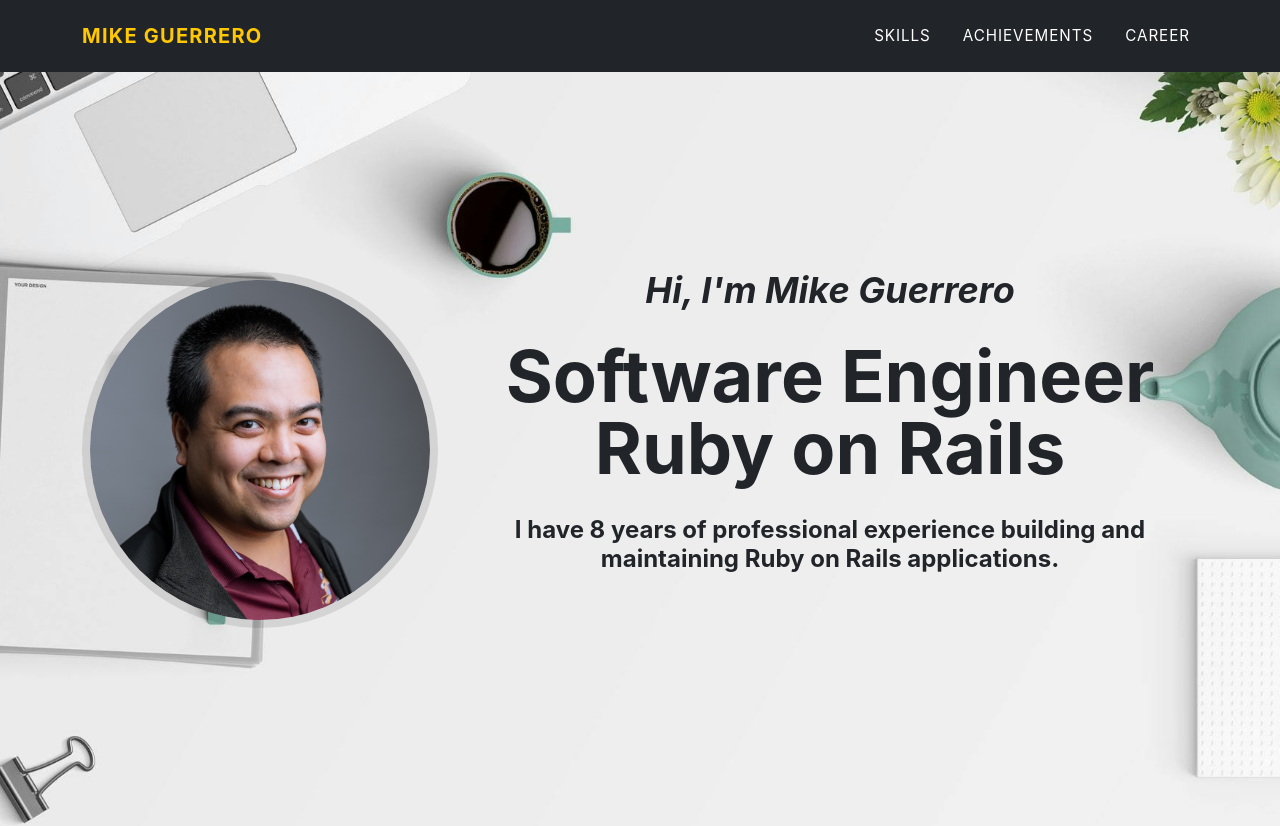
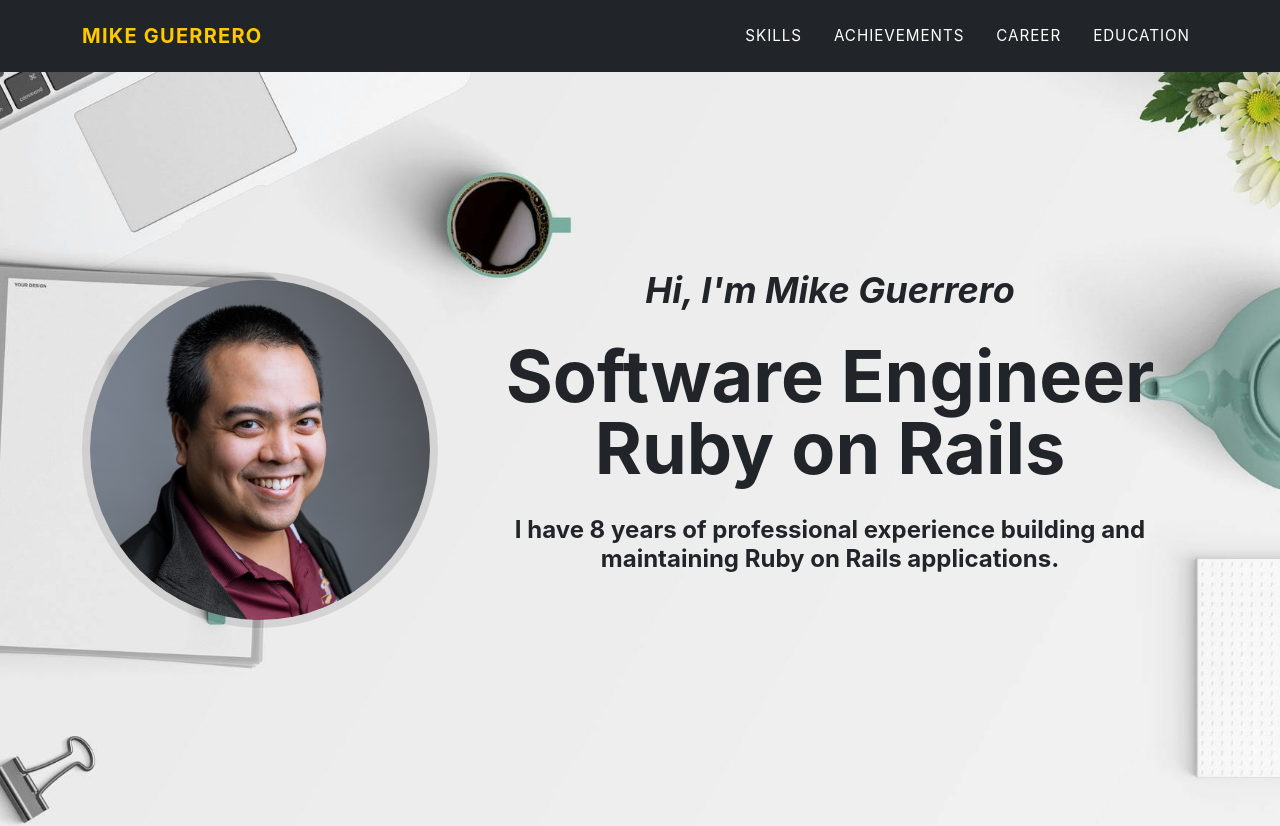
Before and after one commit to mguerrero8816/portfolio-front, a React (Create React App) app: page / in a window 1280 px wide. Shown: the top 826 px of the page. Built offline with nearby package versions, Linux system fonts and the light colour scheme.

Commit message:
added education section component

```diff
--- a/src/App.js
+++ b/src/App.js
@@ -6,6 +6,7 @@ import About from './components/About';
 import Skills from './components/Skills';
 import Achievements from './components/Achievements';
 import Career from './components/Career';
+import Education from './components/Education';
 
 function App() {
   return (
--- /dev/null
+++ b/src/components/Education.js
@@ -0,0 +1,36 @@
+import React from 'react';
+import { Link } from 'react-router-dom';
+
+function Education() {
+    return (
+        <div className='page-section' id='education'>
+            <div className='container'>
+                <div className='text-center'>
+                    <h2 className='section-heading text-uppercase'>Education</h2>
+                    <h3 className='section-subheading text-muted'></h3>
+                </div>
+                <div className='row text-center'>
+
+                </div>
+            </div>
+        </div>
+    );
+}
+
+// function AchievementPost({imageName, imageLabel, postText}) {
+//     return (
+//         <div className='col-sm-4'>
+//             <div className='team-member'>
+//                 <img className='mx-auto rounded-circle' src={`${process.env.PUBLIC_URL}/assets/img/${imageName}`}></img>
+//             </div>
+//             <h4>{imageLabel}</h4>
+//             <p className='text-muted text-left'>
+//                 {postText}
+//             </p>
+//         </div>
+//     );
+// }
+
+export default Education;
+
+// export { AchievementPost };
--- a/src/components/Navbar.js
+++ b/src/components/Navbar.js
@@ -13,6 +13,7 @@ function Navbar() {
             <li className="nav-item"><a className="nav-link" href="#career">Career</a></li>
             {/* <li className="nav-item"><a className="nav-link" href="#portfolio">Projects</a></li>
             <li className="nav-item"><a className="nav-link" href="#portfolio">Contact</a></li> */}
+            <li className="nav-item"><a className="nav-link" href="#education">Education</a></li>
           </ul>
         </div>
       </div>
```
